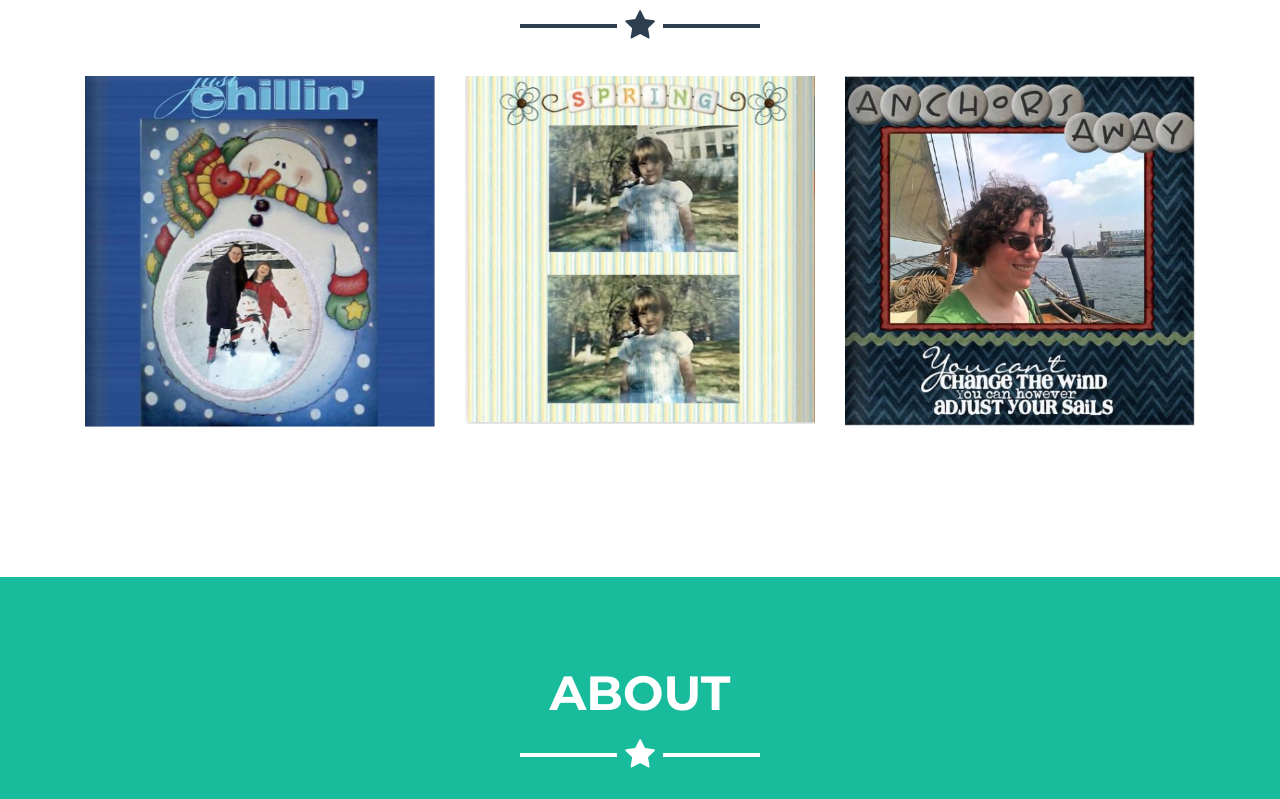
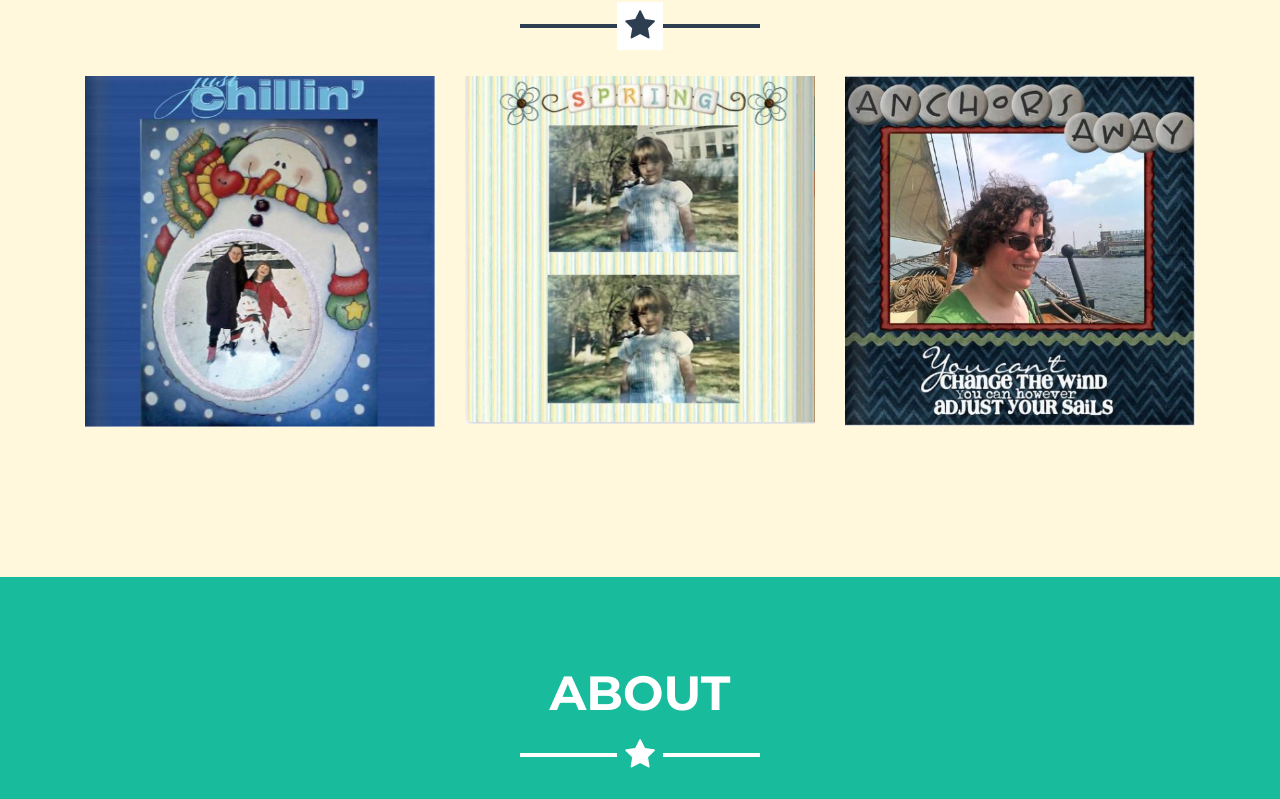
Before and after one commit to LaurenDoughty/LaurenDoughty.github.io, a plain HTML site: page index.html in a window 1280 px wide. Shown: the part 632-1431 px from the top of the page. Drawn offline with Linux system fonts and the light colour scheme.

Commit message:
Update index.html

```diff
--- a/index.html
+++ b/index.html
@@ -25,7 +25,7 @@
 
     <!-- Custom styles for this template -->
 
-    <!--<link href="assets/stylesheets/main.css" rel="stylesheet">-->
+    <link href="assets/stylesheets/main.css" rel="stylesheet">
     <link href="css/freelancer.min.css" rel="stylesheet">
   </head>
 
```
